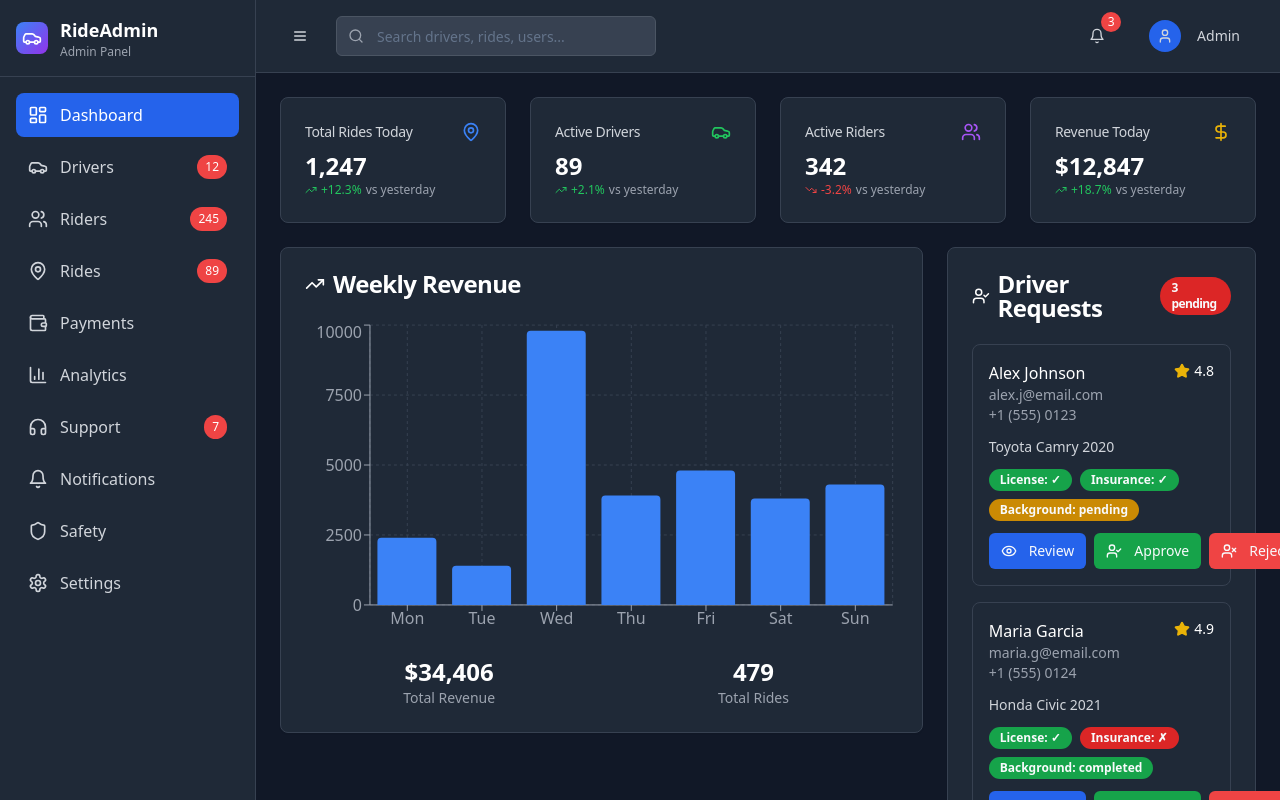
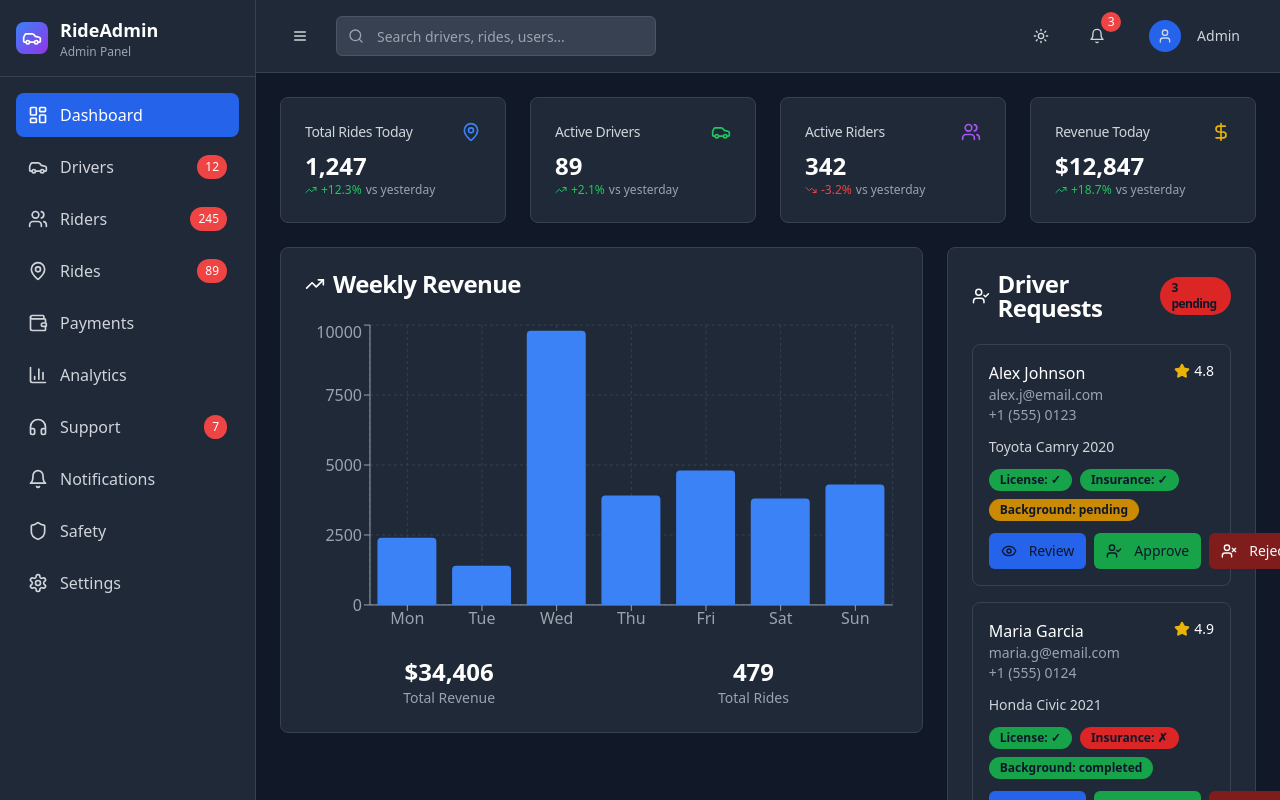
Before and after one commit to DhruvPopat268/ride-hive-command-center, a React (Vite) app: page / in a window 1280 px wide. Shown: the top 800 px of the page. Built offline with nearby package versions, Linux system fonts and the light colour scheme.

Commit message:
Add light and dark theme
Implement light and dark theme mode using CSS variables.

```diff
--- a/src/App.tsx
+++ b/src/App.tsx
@@ -1,8 +1,10 @@
+
 import { Toaster } from "@/components/ui/toaster";
 import { Toaster as Sonner } from "@/components/ui/sonner";
 import { TooltipProvider } from "@/components/ui/tooltip";
 import { QueryClient, QueryClientProvider } from "@tanstack/react-query";
 import { BrowserRouter, Routes, Route } from "react-router-dom";
+import { ThemeProvider } from "@/contexts/ThemeContext";
 import Index from "./pages/Index";
 import NotFound from "./pages/NotFound";
 
@@ -10,6 +12,7 @@ const queryClient = new QueryClient();
 
 const App = () => (
   <QueryClientProvider client={queryClient}>
+    <ThemeProvider>
       <TooltipProvider>
         <Toaster />
         <Sonner />
@@ -21,6 +24,7 @@ const App = () => (
           </Routes>
         </BrowserRouter>
       </TooltipProvider>
+    </ThemeProvider>
   </QueryClientProvider>
 );
 
--- a/src/components/admin/Header.tsx
+++ b/src/components/admin/Header.tsx
@@ -1,7 +1,8 @@
 
-import { Menu, Search, Bell, User, LogOut } from "lucide-react";
+import { Menu, Search, Bell, User, LogOut, Sun, Moon } from "lucide-react";
 import { Button } from "@/components/ui/button";
 import { Input } from "@/components/ui/input";
+import { useTheme } from "@/contexts/ThemeContext";
 import {
   DropdownMenu,
   DropdownMenuContent,
@@ -15,8 +16,10 @@ interface HeaderProps {
 }
 
 export const Header = ({ onToggleSidebar }: HeaderProps) => {
+  const { theme, toggleTheme } = useTheme();
+
   return (
-    <header className="bg-gray-800 border-b border-gray-700 px-6 py-4">
+    <header className="bg-gray-800 dark:bg-gray-800 border-b border-gray-700 dark:border-gray-700 bg-white light:border-gray-200 px-6 py-4">
       <div className="flex items-center justify-between">
         {/* Left side */}
         <div className="flex items-center space-x-4">
@@ -24,24 +27,34 @@ export const Header = ({ onToggleSidebar }: HeaderProps) => {
             variant="ghost"
             size="icon"
             onClick={onToggleSidebar}
-            className="text-gray-300 hover:text-white hover:bg-gray-700"
+            className="text-gray-300 dark:text-gray-300 text-gray-700 hover:text-white dark:hover:text-white hover:text-gray-900 hover:bg-gray-700 dark:hover:bg-gray-700 hover:bg-gray-100"
           >
             <Menu className="w-5 h-5" />
           </Button>
 
           <div className="relative">
-            <Search className="absolute left-3 top-1/2 transform -translate-y-1/2 text-gray-400 w-4 h-4" />
+            <Search className="absolute left-3 top-1/2 transform -translate-y-1/2 text-gray-400 dark:text-gray-400 text-gray-500 w-4 h-4" />
             <Input
               placeholder="Search drivers, rides, users..."
-              className="pl-10 w-80 bg-gray-700 border-gray-600 text-white placeholder-gray-400"
+              className="pl-10 w-80 bg-gray-700 dark:bg-gray-700 bg-gray-100 border-gray-600 dark:border-gray-600 border-gray-300 text-white dark:text-white text-gray-900 placeholder-gray-400 dark:placeholder-gray-400 placeholder-gray-500"
             />
           </div>
         </div>
 
         {/* Right side */}
         <div className="flex items-center space-x-4">
+          {/* Theme toggle */}
+          <Button
+            variant="ghost"
+            size="icon"
+            onClick={toggleTheme}
+            className="text-gray-300 dark:text-gray-300 text-gray-700 hover:text-white dark:hover:text-white hover:text-gray-900 hover:bg-gray-700 dark:hover:bg-gray-700 hover:bg-gray-100"
+          >
+            {theme === 'dark' ? <Sun className="w-5 h-5" /> : <Moon className="w-5 h-5" />}
+          </Button>
+
           {/* Notifications */}
-          <Button variant="ghost" size="icon" className="text-gray-300 hover:text-white hover:bg-gray-700 relative">
+          <Button variant="ghost" size="icon" className="text-gray-300 dark:text-gray-300 text-gray-700 hover:text-white dark:hover:text-white hover:text-gray-900 hover:bg-gray-700 dark:hover:bg-gray-700 hover:bg-gray-100 relative">
             <Bell className="w-5 h-5" />
             <span className="absolute -top-1 -right-1 bg-red-500 text-white text-xs w-5 h-5 rounded-full flex items-center justify-center">
               3
@@ -51,20 +64,20 @@ export const Header = ({ onToggleSidebar }: HeaderProps) => {
           {/* User menu */}
           <DropdownMenu>
             <DropdownMenuTrigger asChild>
-              <Button variant="ghost" className="flex items-center space-x-2 text-gray-300 hover:text-white hover:bg-gray-700">
+              <Button variant="ghost" className="flex items-center space-x-2 text-gray-300 dark:text-gray-300 text-gray-700 hover:text-white dark:hover:text-white hover:text-gray-900 hover:bg-gray-700 dark:hover:bg-gray-700 hover:bg-gray-100">
                 <div className="w-8 h-8 bg-blue-600 rounded-full flex items-center justify-center">
                   <User className="w-4 h-4" />
                 </div>
                 <span>Admin</span>
               </Button>
             </DropdownMenuTrigger>
-            <DropdownMenuContent align="end" className="bg-gray-800 border-gray-700">
-              <DropdownMenuItem className="text-gray-300 hover:text-white hover:bg-gray-700">
+            <DropdownMenuContent align="end" className="bg-gray-800 dark:bg-gray-800 bg-white border-gray-700 dark:border-gray-700 border-gray-200">
+              <DropdownMenuItem className="text-gray-300 dark:text-gray-300 text-gray-700 hover:text-white dark:hover:text-white hover:text-gray-900 hover:bg-gray-700 dark:hover:bg-gray-700 hover:bg-gray-100">
                 <User className="w-4 h-4 mr-2" />
                 Profile
               </DropdownMenuItem>
-              <DropdownMenuSeparator className="bg-gray-700" />
-              <DropdownMenuItem className="text-gray-300 hover:text-white hover:bg-gray-700">
+              <DropdownMenuSeparator className="bg-gray-700 dark:bg-gray-700 bg-gray-200" />
+              <DropdownMenuItem className="text-gray-300 dark:text-gray-300 text-gray-700 hover:text-white dark:hover:text-white hover:text-gray-900 hover:bg-gray-700 dark:hover:bg-gray-700 hover:bg-gray-100">
                 <LogOut className="w-4 h-4 mr-2" />
                 Logout
               </DropdownMenuItem>
--- a/src/components/admin/Sidebar.tsx
+++ b/src/components/admin/Sidebar.tsx
@@ -35,19 +35,19 @@ const menuItems = [
 export const Sidebar = ({ isOpen, activeSection, onSectionChange }: SidebarProps) => {
   return (
     <div className={cn(
-      "fixed left-0 top-0 h-full bg-gray-800 border-r border-gray-700 transition-all duration-300 z-40",
+      "fixed left-0 top-0 h-full bg-gray-800 dark:bg-gray-800 bg-white border-r border-gray-700 dark:border-gray-700 border-gray-200 transition-all duration-300 z-40",
       isOpen ? "w-64" : "w-16"
     )}>
       {/* Logo */}
-      <div className="p-4 border-b border-gray-700">
+      <div className="p-4 border-b border-gray-700 dark:border-gray-700 border-gray-200">
         <div className="flex items-center space-x-3">
           <div className="w-8 h-8 bg-gradient-to-br from-blue-500 to-purple-600 rounded-lg flex items-center justify-center">
             <Car className="w-5 h-5 text-white" />
           </div>
           {isOpen && (
             <div>
-              <h1 className="text-lg font-bold text-white">RideAdmin</h1>
-              <p className="text-xs text-gray-400">Admin Panel</p>
+              <h1 className="text-lg font-bold text-white dark:text-white text-gray-900">RideAdmin</h1>
+              <p className="text-xs text-gray-400 dark:text-gray-400 text-gray-500">Admin Panel</p>
             </div>
           )}
         </div>
@@ -63,7 +63,7 @@ export const Sidebar = ({ isOpen, activeSection, onSectionChange }: SidebarProps
               "w-full flex items-center space-x-3 px-3 py-2.5 rounded-lg transition-colors cursor-pointer",
               activeSection === item.key
                 ? "bg-blue-600 text-white"
-                : "text-gray-300 hover:bg-gray-700 hover:text-white"
+                : "text-gray-300 dark:text-gray-300 text-gray-600 hover:bg-gray-700 dark:hover:bg-gray-700 hover:bg-gray-100 hover:text-white dark:hover:text-white hover:text-gray-900"
             )}
           >
             <item.icon className="w-5 h-5 flex-shrink-0" />
--- /dev/null
+++ b/src/contexts/ThemeContext.tsx
@@ -0,0 +1,49 @@
+
+import React, { createContext, useContext, useEffect, useState } from 'react';
+
+type Theme = 'light' | 'dark';
+
+interface ThemeContextType {
+  theme: Theme;
+  toggleTheme: () => void;
+}
+
+const ThemeContext = createContext<ThemeContextType | undefined>(undefined);
+
+export const useTheme = () => {
+  const context = useContext(ThemeContext);
+  if (context === undefined) {
+    throw new Error('useTheme must be used within a ThemeProvider');
+  }
+  return context;
+};
+
+interface ThemeProviderProps {
+  children: React.ReactNode;
+}
+
+export const ThemeProvider = ({ children }: ThemeProviderProps) => {
+  const [theme, setTheme] = useState<Theme>(() => {
+    const saved = localStorage.getItem('theme') as Theme;
+    return saved || 'dark';
+  });
+
+  useEffect(() => {
+    localStorage.setItem('theme', theme);
+    if (theme === 'dark') {
+      document.documentElement.classList.add('dark');
+    } else {
+      document.documentElement.classList.remove('dark');
+    }
+  }, [theme]);
+
+  const toggleTheme = () => {
+    setTheme(prev => prev === 'light' ? 'dark' : 'light');
+  };
+
+  return (
+    <ThemeContext.Provider value={{ theme, toggleTheme }}>
+      {children}
+    </ThemeContext.Provider>
+  );
+};
--- a/src/pages/Index.tsx
+++ b/src/pages/Index.tsx
@@ -62,12 +62,12 @@ const Index = () => {
       case "settings":
         return <SettingsPage />;
       default:
-        return <div className="text-white">Page not found</div>;
+        return <div className="text-white dark:text-white text-gray-900">Page not found</div>;
     }
   };
 
   return (
-    <div className="min-h-screen bg-gray-900 text-white flex">
+    <div className="min-h-screen bg-gray-900 dark:bg-gray-900 bg-gray-50 text-white dark:text-white text-gray-900 flex">
       <Sidebar
         isOpen={sidebarOpen}
         activeSection={activeSection}
```
Lines whose indentation alone changed are shown as unchanged.
